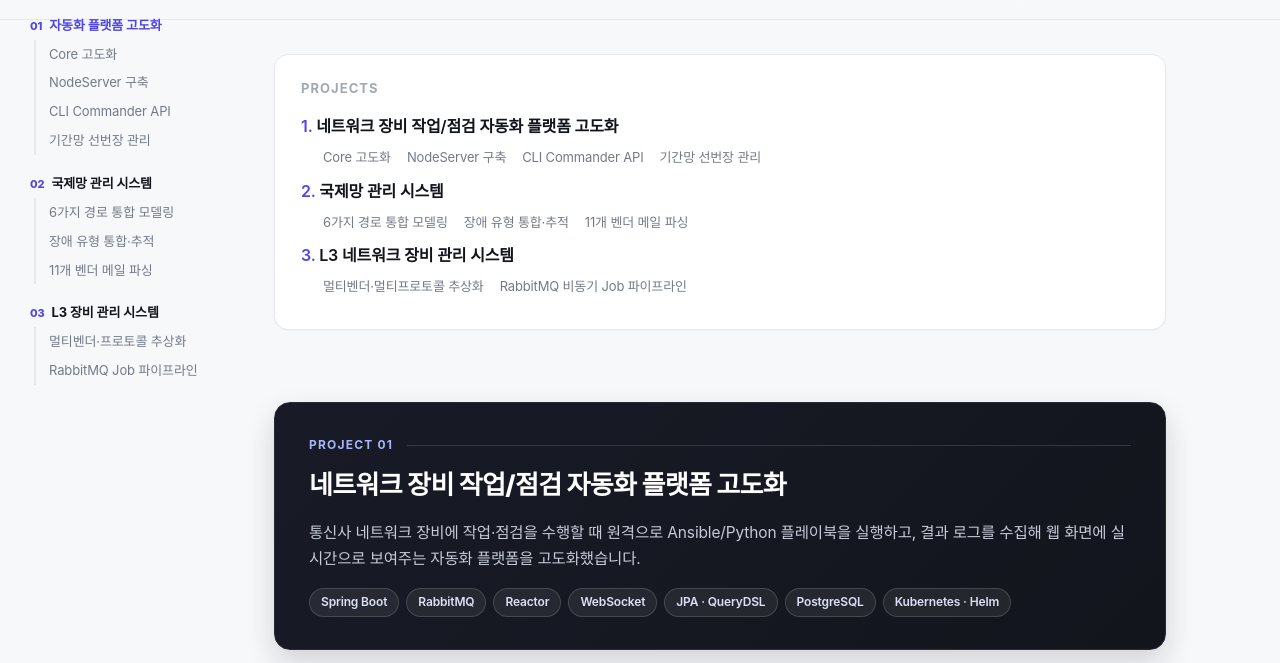
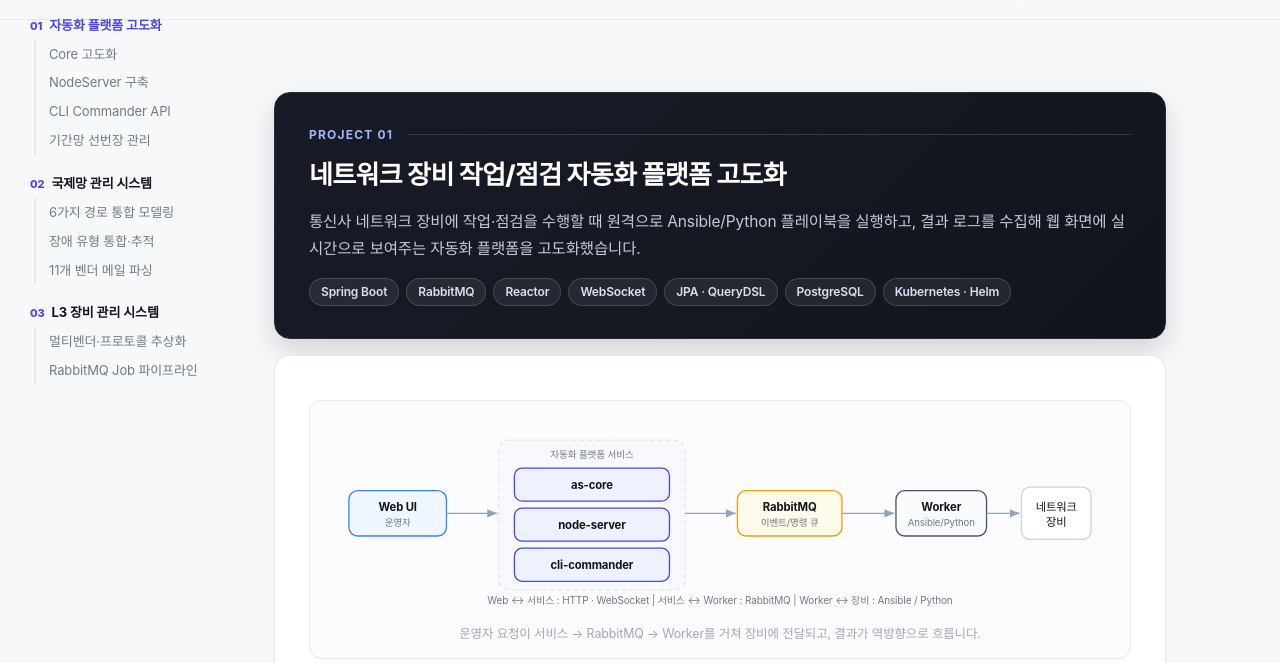
Before and after one commit to Yun-SeYeong/resume-portfolio, a plain HTML site: page index.html in a window 1280 px wide. Shown: the part 132-795 px from the top of the page. Drawn offline with Linux system fonts and the light colour scheme.

Commit message:
상단 Projects 목차 카드 제거
왼쪽 고정 목차가 내비게이션을 전담하므로 중복되는 상단 목차 카드와 관련 CSS를 정리

Co-Authored-By: Claude Fable 5 <noreply@anthropic.com>

```diff
--- a/index.html
+++ b/index.html
@@ -33,16 +33,6 @@
   .top h1{margin:0;font-size:30px;color:var(--ink);font-weight:700;letter-spacing:-0.02em}
   .top .sub{color:var(--muted);font-size:14px;margin-top:6px}
   .top .back{font-size:14px;font-weight:600}
-
-  .toc{background:var(--bg);border:1px solid var(--line);border-radius:var(--radius);
-    padding:22px 26px;margin:34px 0 10px;box-shadow:0 1px 2px rgba(20,20,40,.03)}
-  .toc h2{margin:0 0 14px;font-size:13px;letter-spacing:.08em;text-transform:uppercase;color:var(--faint)}
-  .toc ol{margin:0;padding-left:0;list-style:none;counter-reset:t}
-  .toc > ol > li{counter-increment:t;margin:8px 0}
-  .toc > ol > li > a{font-weight:600;color:var(--ink);font-size:16px}
-  .toc > ol > li > a::before{content:counter(t)". ";color:var(--accent)}
-  .toc ul{margin:4px 0 0;padding-left:22px;list-style:none;display:flex;flex-wrap:wrap;gap:4px 16px}
-  .toc ul a{font-size:13px;color:var(--muted)}
 
   .project{background:transparent;border:none;border-radius:0;padding:0;margin:72px 0;scroll-margin-top:16px}
   .proj-head{background:linear-gradient(135deg,#181b26,var(--ink));border:1px solid #272b3a;border-radius:16px;
@@ -132,7 +122,7 @@
   @media (max-width:620px){ .proj-head,.subcard{padding:26px 20px} .top h1{font-size:24px} .project{margin:56px 0} }
   @media print{
     body{background:#fff;font-size:12px}
-    .top,.project,.toc{box-shadow:none}
+    .top,.project{box-shadow:none}
     .project{border-color:#ddd;margin:40px 0}
     .proj-head{background:#fff;border:1.5px solid #c6c9d2;box-shadow:none}
     .project h2{color:#000}
@@ -187,33 +177,6 @@
 </nav>
 
 <div class="wrap">
-
-  <nav class="toc" aria-label="목차">
-    <h2>Projects</h2>
-    <ol>
-      <li><a href="#automation">네트워크 장비 작업/점검 자동화 플랫폼 고도화</a>
-        <ul>
-          <li><a href="#auto-core">Core 고도화</a></li>
-          <li><a href="#auto-node">NodeServer 구축</a></li>
-          <li><a href="#auto-cli">CLI Commander API</a></li>
-          <li><a href="#auto-line">기간망 선번장 관리</a></li>
-        </ul>
-      </li>
-      <li><a href="#international">국제망 관리 시스템</a>
-        <ul>
-          <li><a href="#intl-domain">6가지 경로 통합 모델링</a></li>
-          <li><a href="#intl-failure">장애 유형 통합·추적</a></li>
-          <li><a href="#intl-mail">11개 벤더 메일 파싱</a></li>
-        </ul>
-      </li>
-      <li><a href="#l3">L3 네트워크 장비 관리 시스템</a>
-        <ul>
-          <li><a href="#l3-abstract">멀티벤더·멀티프로토콜 추상화</a></li>
-          <li><a href="#l3-pipeline">RabbitMQ 비동기 Job 파이프라인</a></li>
-        </ul>
-      </li>
-    </ol>
-  </nav>
 
   <!-- ============================ PROJECT 1 ============================ -->
   <section class="project" id="automation">
```
